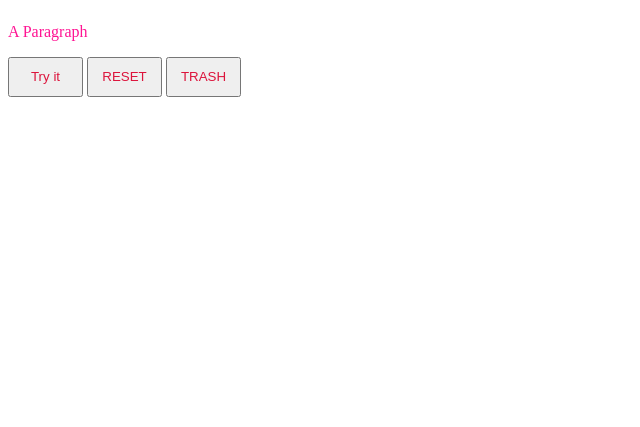
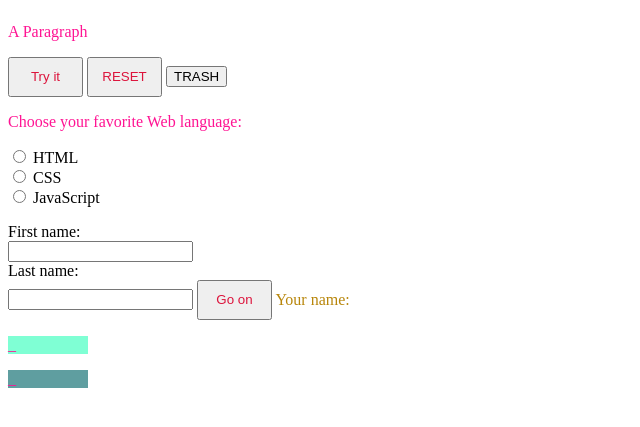
Before and after one commit to Sabbirbeb/FastApiExample, a FastAPI app: page /items/1 in a window 1280 px wide. Shown: the part 102-529 px from the top of the page, without its empty margins (0-640 px from the left). Run offline with FastAPI, Linux system fonts and the light colour scheme.

Commit message:
Added input fields

```diff
--- a/scripts/scripts.js
+++ b/scripts/scripts.js
@@ -25,3 +25,16 @@ function myFunction(q = 0) {
 function reset() {
     document.getElementById("demo").innerHTML = reset.name;
 }
+
+function get_from_input() {
+    fname = document.getElementById('fname').value
+    lname = document.getElementById('lname').value
+    if (!fname){
+        fname = 'Input your fname'
+    }
+    if (!lname){
+        lname = 'Input your lname'
+    }
+    document.getElementById("fname_out").innerHTML = fname
+    document.getElementById("lname_out").innerHTML = lname
+}
--- a/templates/item.html
+++ b/templates/item.html
@@ -16,6 +16,30 @@
     <p id="demo">A Paragraph</p>
     <button type="button" onclick="myFunction()">Try it</button>
     <button type="button" onclick="reset()">RESET</button>
-    <button> TRASH </button>
+    <input type="button" onclick="alert('Hello World!')" value="TRASH">
+    <p>Choose your favorite Web language:</p>
+
+    <form>
+    <input type="radio" id="html" name="fav_language" value="HTML">
+    <label for="html">HTML</label><br>
+    <input type="radio" id="css" name="fav_language" value="CSS">
+    <label for="css">CSS</label><br>
+    <input type="radio" id="javascript" name="fav_language" value="JavaScript">
+    <label for="javascript">JavaScript</label>
+    </form>
+
+    <form>
+        <label for="fname">First name:</label><br>
+        <input type="text" id="fname" name="fname"><br>
+        <label for="lname">Last name:</label><br>
+        <input type="text" id="lname" name="lname">
+
+        <button type="button" onclick="get_from_input()">Go on</button>
+
+        <p1 style="color: darkgoldenrod;"> Your name: </p1>
+        <p id="fname_out" style="background-color: aquamarine; width: 80px;">_</p>
+        <p id="lname_out" style="background-color: cadetblue; width: 80px">_</p>
+    </form>
+
 </body>
 </html>
```
